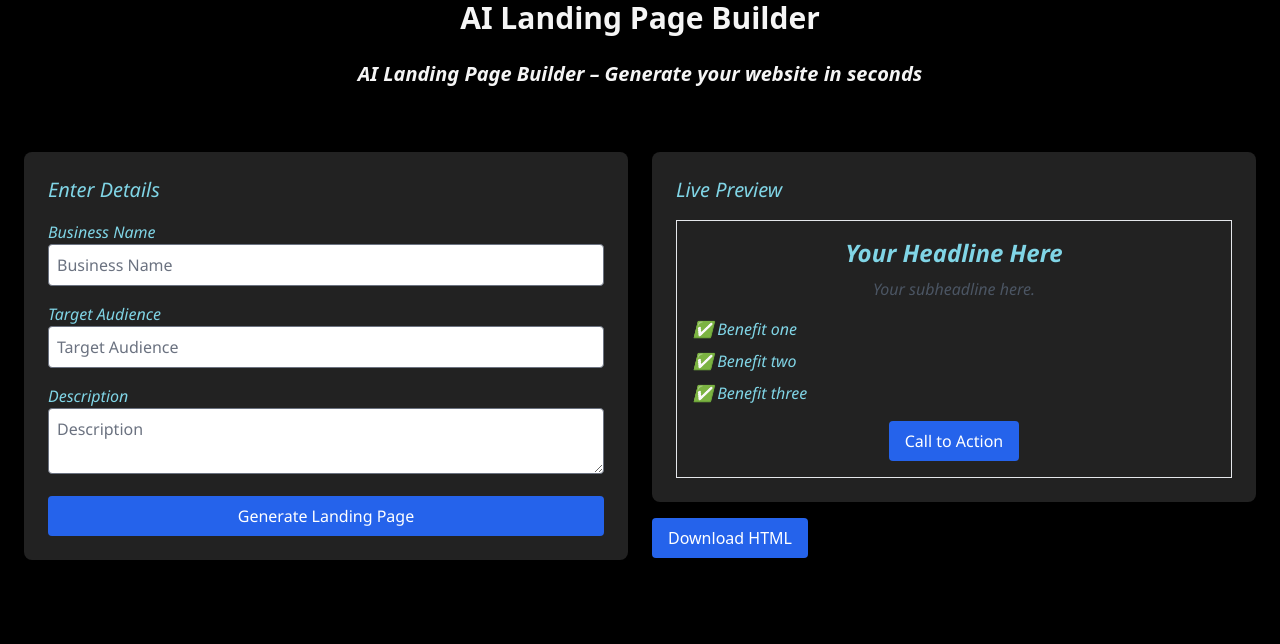
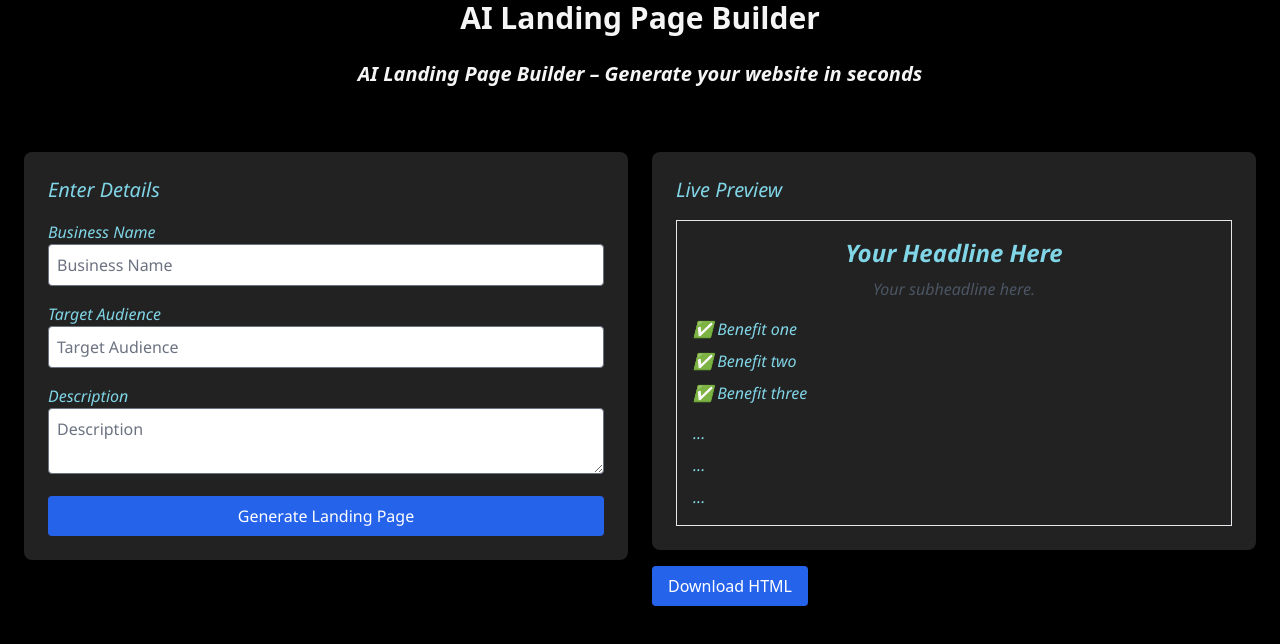
Before and after one commit to iqraghori/AI-landing-builder, a React (Create React App) app: page / in a window 1280 px wide. Both pictures are taken after a click on the button "Call to Action". Shown: the top 644 px of the page. Built offline with nearby package versions, Linux system fonts and the light colour scheme; no server answers.

Commit message:
cta list updated

```diff
--- a/src/components/App.js
+++ b/src/components/App.js
@@ -7,7 +7,7 @@ function App() {
     headline: "Your Headline Here",
     subheadline: "Your subheadline here.",
     benefits: ["Benefit one", "Benefit two", "Benefit three"],
-    cta: "Call to Action",
+    cta: ["...","...","..."],
   });
   return (
     <div class="main">
--- a/src/components/LivePreview.js
+++ b/src/components/LivePreview.js
@@ -1,4 +1,7 @@
+import { useState } from "react";
 function LivePreview({ headline, subheadline, benefits, cta }) {
+  const [showList, setShowList] = useState(false);
+
   return (
     <div>
       <div className="bg-white shadow rounded-lg p-6 inside-main">
@@ -23,9 +26,26 @@ function LivePreview({ headline, subheadline, benefits, cta }) {
           </ul>
 
           {/* CTA Button */}
-          <button className="mt-4 bg-blue-600 text-white px-4 py-2 rounded">
-            {cta || "Call to Action"}
-          </button>
+          {!showList ? (
+            <button
+              className="mt-4 bg-blue-600 text-white px-4 py-2 rounded"
+              onClick={() => setShowList(true)}
+            >
+              Call to Action
+            </button>
+          ) : (
+            <ul className="mt-4 space-y-2 text-left">
+              {Array.isArray(cta) && cta.length > 0 ? (
+                cta.map((item, i) => <li key={i}>{item}</li>)
+              ) : (
+                <>
+                  <li>👉 Action One</li>
+                  <li>👉 Action Two</li>
+                  <li>👉 Action Three</li>
+                </>
+              )}
+            </ul>
+          )}
         </div>
       </div>
 
--- a/src/utils/openai.js
+++ b/src/utils/openai.js
@@ -5,7 +5,7 @@ export async function generateLandingContent(product, audience, desc) {
   const prompt = `You are an API that only returns valid JSON.
   Create a marketing landing page text for a ${product} targeting ${audience}.
   Description: ${desc}
-  Include: headline, subheadline, 3 bullet benefits, call-to-action.
+  Include: headline, subheadline, 3 bullet benefits, and 3 call-to-action options.
   Return strictly in JSON format with keys: headline, subheadline, benefits, cta.
 
   Example format:
@@ -13,8 +13,9 @@ export async function generateLandingContent(product, audience, desc) {
     "headline": "Your Amazing Product",
     "subheadline": "Perfect solution for your needs",
     "benefits": ["Benefit 1", "Benefit 2", "Benefit 3"],
-    "cta": "Get Started Today"
+    "cta": ["Action One", "Action Two", "Action Three"]
   }`;
+
 
   try {
     const response = await axios.post(
```
Also changed, not shown: api/generate.js (deleted, +0 -38 lines).
